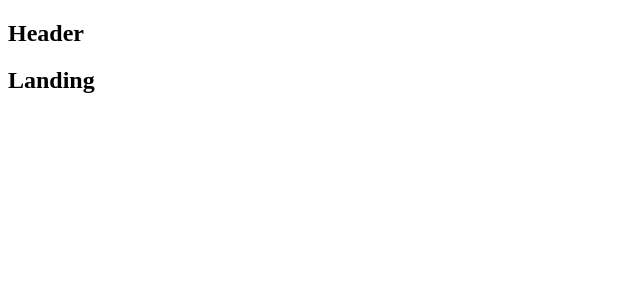
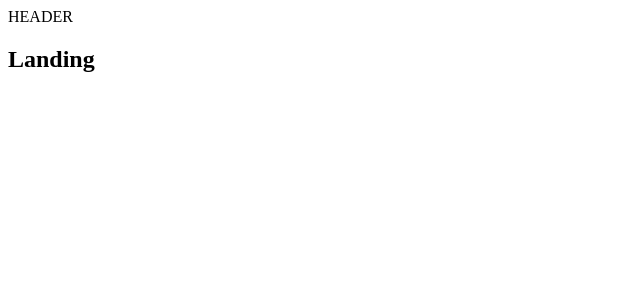
Before and after one commit to kendyl93/hommies, a React (Create React App) app in the folder client/: page / in a window 1280 px wide. Shown: the top 300 px of the page, without its empty margins (0-640 px from the left). Built offline with nearby package versions, Linux system fonts and the light colour scheme.

Commit message:
Refactor the Header component

```diff
--- a/client/src/Components/App.js
+++ b/client/src/Components/App.js
@@ -1,7 +1,8 @@
 import React from 'react';
 import { BrowserRouter, Route } from 'react-router-dom';
 
-const Header = () => <h2>Header</h2>;
+import Header from './Header';
+
 const Dashboard = () => <h2>Dashboard</h2>;
 const groupNew = () => <h2>groupNew</h2>;
 const Landing = () => <h2>Landing</h2>;
--- /dev/null
+++ b/client/src/Components/Header.js
@@ -0,0 +1,9 @@
+import React, { Component } from 'react';
+
+class Header extends Component {
+  render() {
+    return <div>HEADER</div>;
+  }
+}
+
+export default Header;
```
